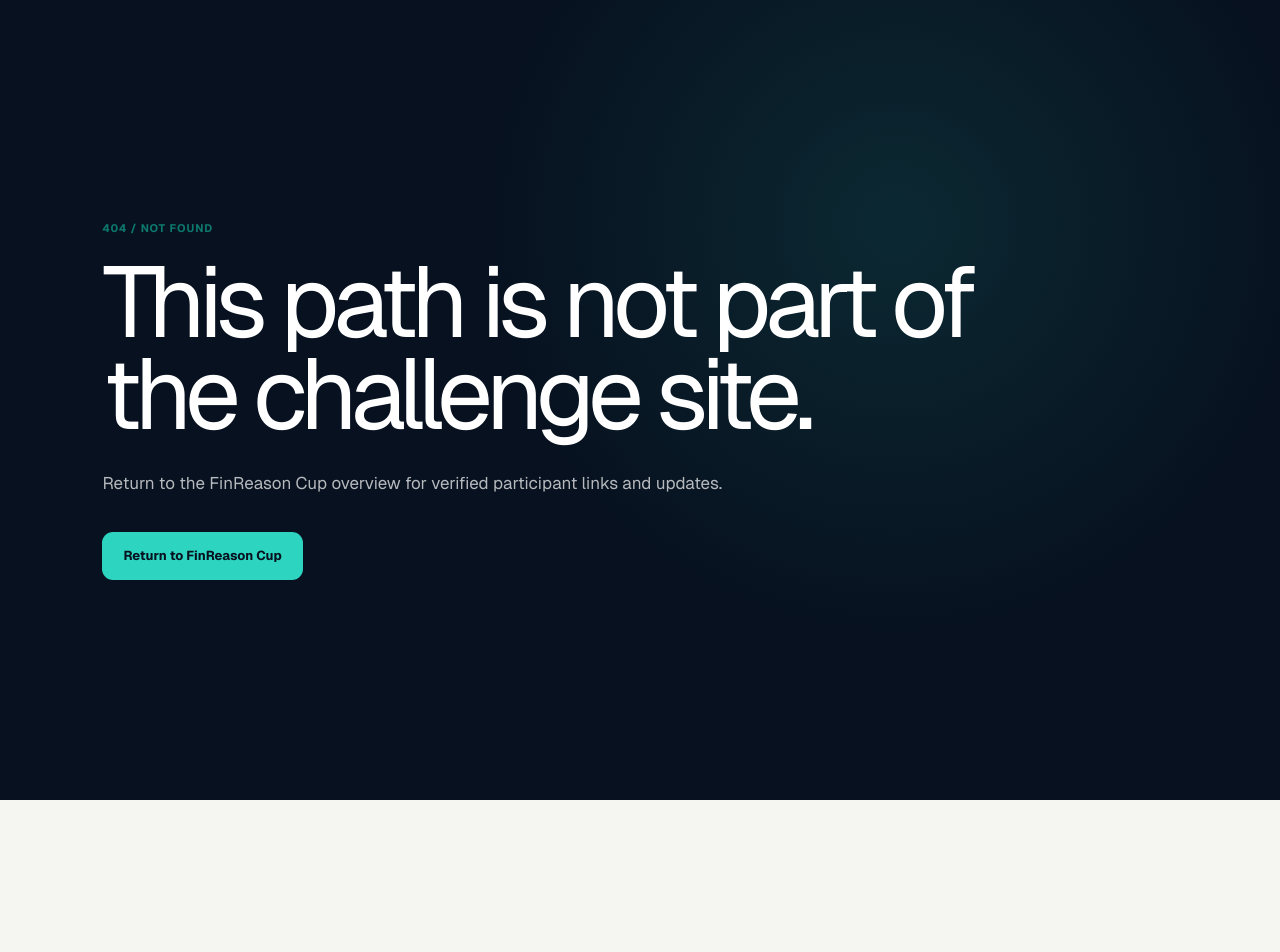
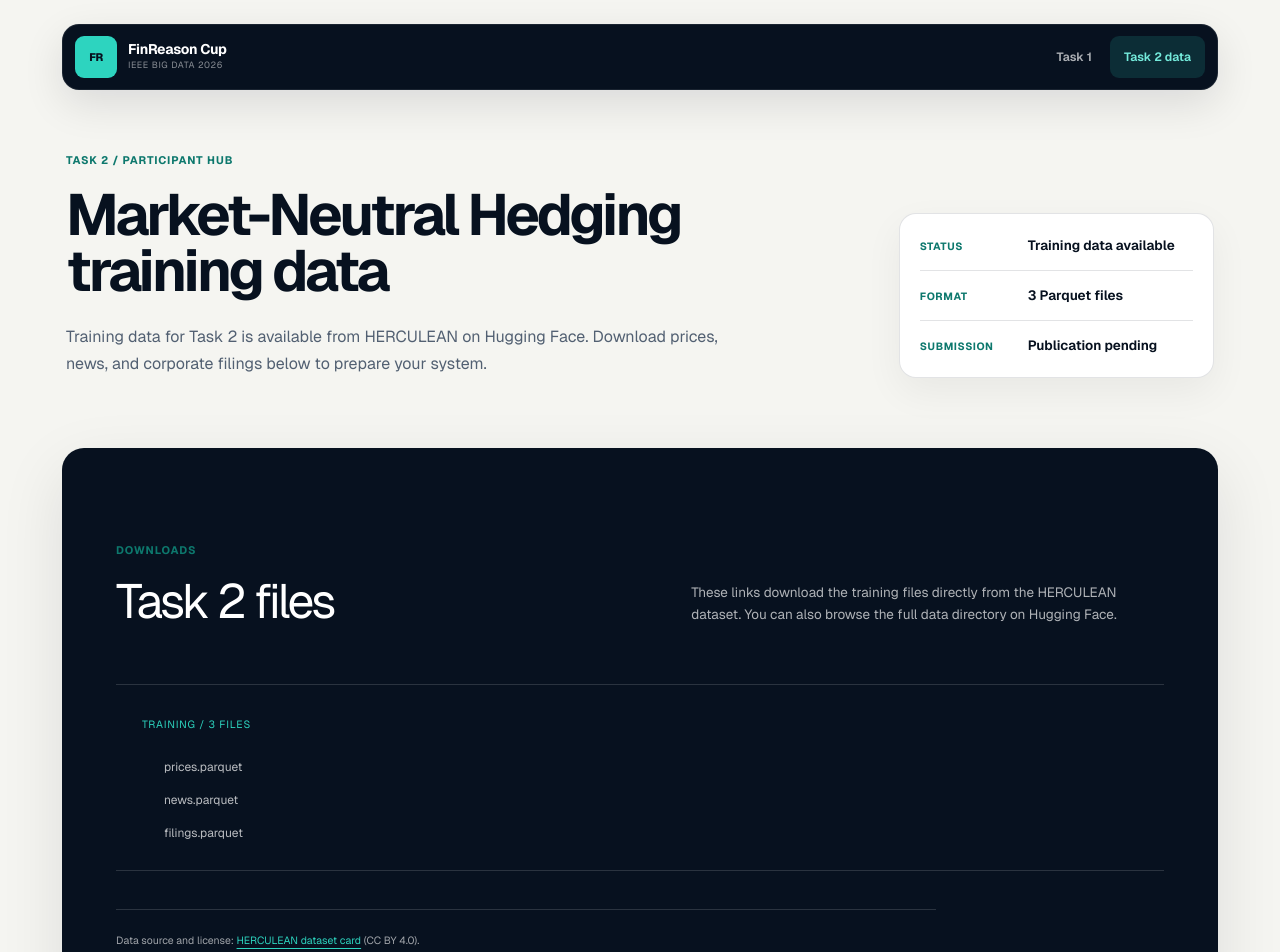
Before and after one commit to The-FinAI/IEEE-bigdata-cup, a Next.js app: page /task2 in a window 1280 px wide. Before the commit this address had no page. Shown: the top 952 px of the page. Before the commit the page ends 800 px from the top, so only its background shows below. Built offline with nearby package versions, Linux system fonts and the light colour scheme.

Commit message:
Add Task 2 HERCULEAN training data hub and downloads

```diff
--- a/app/page.tsx
+++ b/app/page.tsx
@@ -35,7 +35,7 @@
       "Select an asset pair and manage a zero-net-dollar position over time using point-in-time prices, news, and corporate filings. Final execution and position rules will be published with the scorer.",
     flow: ["Market context", "Paired actions", "Risk-aware return"],
     data:
-      "Planned HERCULEAN-derived development and private evaluation splits. Exact windows, asset policy, costs, and validity rules will be published with the dataset release.",
+      "Training data is available from HERCULEAN: prices, news, and corporate filings in Parquet format. Development and private evaluation splits, exact windows, asset policy, costs, and validity rules will be published with the scorer.",
     metrics: [
       "Cumulative return · CR",
       "Sharpe ratio · SR",
@@ -112,7 +112,7 @@
     label: "Task 2 + Task 3 release",
     date: "PENDING",
     detail:
-      "Contracts, datasets, scorers, submission routes, and task-specific dates will follow organizer testing.",
+      "Task 2 training data is available now. Remaining datasets, contracts, scorers, submission routes, and task-specific dates will follow organizer testing.",
   },
   {
     state: "scheduled",
@@ -225,6 +225,7 @@
           </a>
           <nav className="primary-nav" aria-label="Primary navigation">
             <a href={`${basePath}/task1/`}>Task 1</a>
+            <a href={`${basePath}/task2/`}>Task 2</a>
             <a href="#tracks">Tracks</a>
             <a href="#evaluation">Evaluation</a>
             <a href="#timeline">Timeline</a>
@@ -426,6 +427,11 @@
                 <div>
                   <span className="meta-label">Data status</span>
                   <p>{task.data}</p>
+                  {task.number === "02" && (
+                    <a className="button button-primary" href={`${basePath}/task2/`}>
+                      Download Task 2 training data
+                    </a>
+                  )}
                 </div>
                 <div>
                   <span className="meta-label">Score signals</span>
@@ -502,8 +508,8 @@
               {spaceLinksAreReady
                 ? "Task 1 data and direct uploads are live. "
                 : "Task 1 data is live; its two upload links remain under verification. "}
-              Task 2 and Task 3 release dates will be added after organizer
-              testing. Final paper and solution submissions are due on 15
+              Task 2 training data is available now. Remaining Task 2 and Task 3
+              release dates will be added after organizer testing. Final paper and solution submissions are due on 15
               November.
             </p>
           </div>
--- a/app/sitemap.ts
+++ b/app/sitemap.ts
@@ -31,6 +31,12 @@
       priority: 0.7,
     },
     {
+      url: `${siteUrl}task2/`,
+      lastModified: new Date("2026-09-05"),
+      changeFrequency: "weekly",
+      priority: 0.9,
+    },
+    {
       url: `${siteUrl}terms/`,
       lastModified: new Date("2026-09-03"),
       changeFrequency: "monthly",
--- /dev/null
+++ b/app/task2/page.tsx
@@ -0,0 +1,84 @@
+import type { Metadata } from "next";
+import Link from "next/link";
+
+const datasetUrl = "https://huggingface.co/datasets/TheFinAI/Herculean";
+const trainingFiles = ["prices.parquet", "news.parquet", "filings.parquet"];
+
+export const metadata: Metadata = {
+  title: "Task 2 Training Data | FinReason Cup",
+  description: "HERCULEAN training data for Task 2 Market-Neutral Hedging: prices, news, and corporate filings.",
+  alternates: { canonical: "https://the-finai.github.io/IEEE-bigdata-cup/task2/" },
+};
+
+export default function Task2HubPage() {
+  return (
+    <main className="task-hub-page task1-page">
+      <nav className="task-hub-nav" aria-label="Task 2 navigation">
+        <Link className="task-hub-brand" href="/">
+          <span className="task-hub-brand-mark" aria-hidden="true">FR</span>
+          <span><strong>FinReason Cup</strong><small>IEEE Big Data 2026</small></span>
+        </Link>
+        <div className="task-hub-nav-links">
+          <Link href="/task1/">Task 1</Link>
+          <Link href="/task2/" aria-current="page">Task 2 data</Link>
+        </div>
+      </nav>
+
+      <header className="task-hub-heading">
+        <div className="task-hub-heading-content">
+          <div>
+            <p className="section-index">TASK 2 / PARTICIPANT HUB</p>
+            <h1>Market-Neutral Hedging training data</h1>
+            <p>
+              Training data for Task 2 is available from HERCULEAN on Hugging Face.
+              Download prices, news, and corporate filings below to prepare your system.
+            </p>
+          </div>
+          <dl className="task-hub-facts" aria-label="Task 2 quick facts">
+            <div><dt>Status</dt><dd>Training data available</dd></div>
+            <div><dt>Format</dt><dd>3 Parquet files</dd></div>
+            <div><dt>Submission</dt><dd>Publication pending</dd></div>
+          </dl>
+        </div>
+      </header>
+
+      <section className="task-platform-card" aria-labelledby="task2-downloads-title">
+        <div className="task-platform-copy">
+          <div>
+            <p className="section-index">DOWNLOADS</p>
+            <h2 id="task2-downloads-title">Task 2 files</h2>
+          </div>
+          <p>
+            These links download the training files directly from the
+            HERCULEAN dataset. You can also browse the full{" "}
+            <a href={`${datasetUrl}/tree/main/data`}>data directory on Hugging Face</a>.
+          </p>
+        </div>
+        <div className="task-mode-grid">
+          <article>
+            <span>TRAINING / 3 FILES</span>
+            <ul className="policy-list">
+              {trainingFiles.map((file) => (
+                <li key={file}>
+                  <a href={`${datasetUrl}/resolve/main/data/${file}?download=true`}>{file}</a>
+                </li>
+              ))}
+            </ul>
+          </article>
+        </div>
+        <p className="task-platform-footnote">
+          Data source and license: <a href={datasetUrl}>HERCULEAN dataset card</a> (CC BY 4.0).
+        </p>
+      </section>
+
+      <aside className="task-hub-note">
+        <strong>Evaluation and submission status</strong>
+        <p>
+          Development and private evaluation splits, exact market windows, eligible assets,
+          execution assumptions, transaction costs, position-validity rules, and the scorer
+          will be published separately. The Task 2 submission route is not yet open.
+        </p>
+      </aside>
+    </main>
+  );
+}
```
Also changed, not shown: 1 other file (tests, documents, lock files or other folders).
